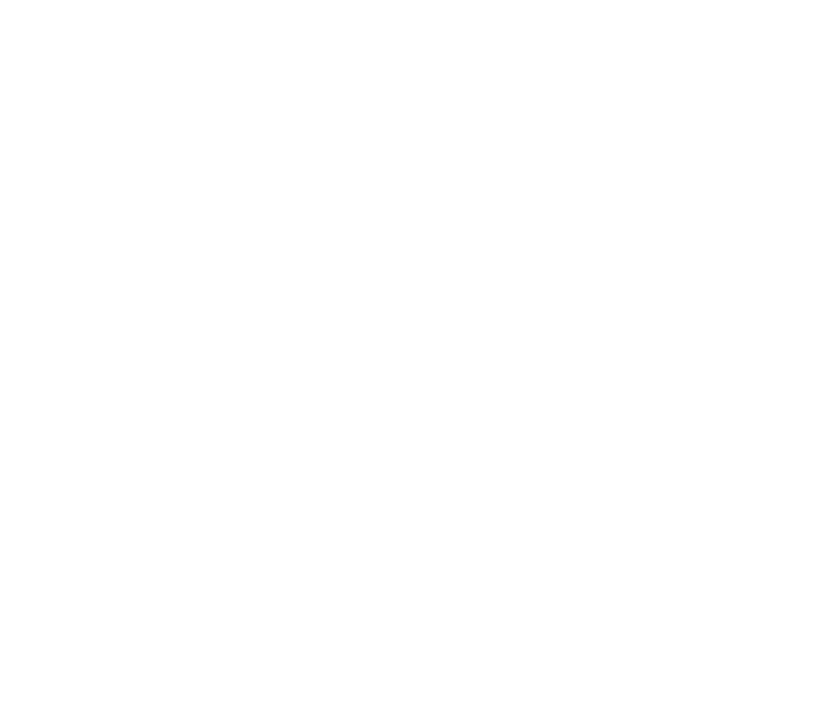
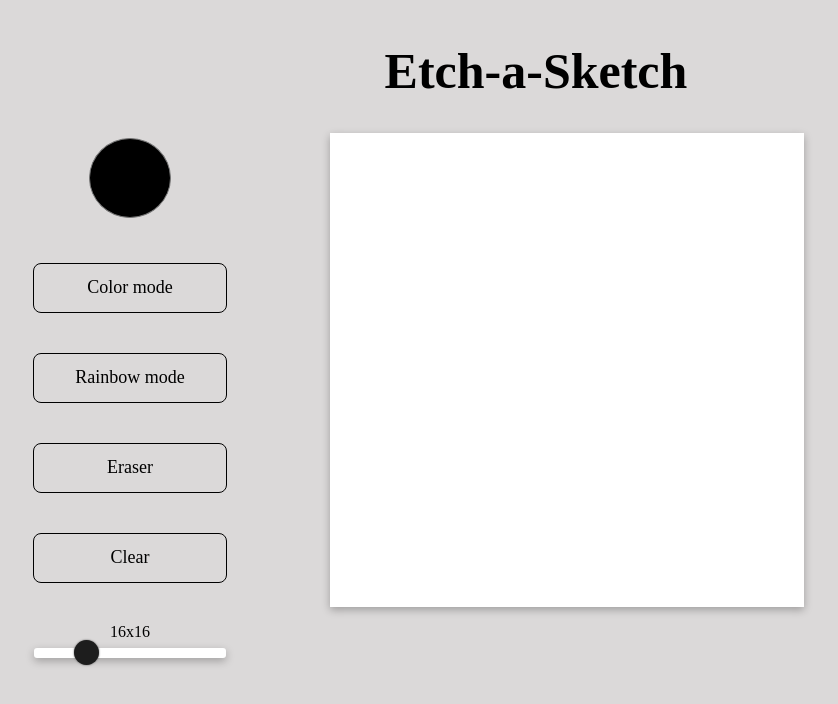
Before and after one commit to PavelTen2000/Etch-A-Sketch, a plain HTML site: page index.html in a window 1280 px wide. Shown: the whole page, without its empty margins (104-942 px from the left). Drawn offline with Linux system fonts and the light colour scheme.

Commit message:
created HTML and CSS layout

```diff
--- a/index.html
+++ b/index.html
@@ -1,16 +1,30 @@
 <!DOCTYPE html>
 <html lang="en">
     <head>
-    <meta charset="UTF-8">
-    <meta http-equiv="X-UA-Compatible" content="IE=edge">
-    <meta name="viewport" content="width=device-width, initial-scale=1.0">
+        <meta charset="UTF-8" />
+        <meta http-equiv="X-UA-Compatible" content="IE=edge" />
+        <meta name="viewport" content="width=device-width, initial-scale=1.0" />
         <title>Etch a Sketch!</title>
         <script src="./script.js" defer></script>
-    <link rel="stylesheet" href="style.css">
+        <link rel="stylesheet" href="style.css" />
     </head>
     <body>
-    <div id="container">
-
+        <div id="title"><h1>Etch-a-Sketch</h1></div>
+        <div class="main">
+            <div class="left-side">
+                <input type="color" id="color-picker" />
+                <div>Color mode</div>
+                <div>Rainbow mode</div>
+                <div>Eraser</div>
+                <div>Clear</div>
+                <div class="size">
+                    <div class="sizeValue">16x16</div>
+                    <input type="range" min="1" max="64" value="16" />
+                </div>
+            </div>
+            <div class="right-side">
+                <div id="grid"></div>
+            </div>
         </div>
     </body>
 </html>
--- a/style.css
+++ b/style.css
@@ -1,14 +1,106 @@
-#container>div{
-    margin:0;
-    border:0;
+#container > div {
+    margin: 0;
+    border: 0;
 }
 #container {
     display: grid;
     grid-template-columns: repeat(64, 10px);
     grid-template-rows: repeat(64, 10px);
+    border: 1px solid black;
+}
 
-  }
+.colored {
+    background-color: rgb(138, 73, 73);
+}
 
-  .colored {
-    background-color: grey;
-  }
+#title {
+    display: flex;
+    justify-content: center;
+}
+
+h1 {
+    font-size: 50px;
+}
+
+body {
+    background-color: rgb(219, 217, 217);
+}
+
+#grid {
+    background-color: white;
+    height: 37vw;
+    width: 37vw;
+    box-shadow: rgba(0, 0, 0, 0.274) 0px 3px 8px;
+}
+
+.main {
+    display: flex;
+    margin-left: 10vw;
+    gap: 8vw;
+}
+
+.left-side {
+    display: flex;
+    flex-direction: column;
+    gap: 5vh;
+    justify-content: center;
+    align-items: center;
+}
+
+.left-side > div:not(.size) {
+    border: 1px solid black;
+    height: 6vh;
+    width: 15vw;
+    display: flex;
+    justify-content: center;
+    align-items: center;
+    border-radius: 8px;
+    font-size: large;
+}
+
+input#color-picker {
+    height: 7vw;
+    width: 7vw;
+    -webkit-appearance: none;
+    -moz-appearance: none;
+    appearance: none;
+    background-color: transparent;
+    border: none;
+    cursor: pointer;
+}
+
+input#color-picker::-webkit-color-swatch {
+    border-radius: 100%;
+}
+
+.size {
+    display: flex;
+    flex-direction: column;
+    gap: 5px;
+    align-items: center;
+}
+input[type='range'] {
+    width: 15vw;
+    height: 10px;
+    -webkit-appearance: none;
+    background-color: #ffffff;
+    box-shadow: rgba(0, 0, 0, 0.274) 0px 3px 8px;
+    border-radius: 3px;
+}
+
+input[type='range']::-webkit-slider-runnable-track {
+    -webkit-appearance: none;
+    box-shadow: none;
+    border: none;
+    background: transparent;
+}
+
+input[type='range']::-webkit-slider-thumb {
+    -webkit-appearance: none;
+    height: 25px;
+    width: 25px;
+    border-radius: 50%;
+    background: #1d1d1d;
+    cursor: ew-resize;
+    box-shadow: 0 0 2px 0 #555;
+}
```
Also changed, not shown: script.js (+4 -3 lines). Lines whose indentation alone changed are shown as unchanged.
